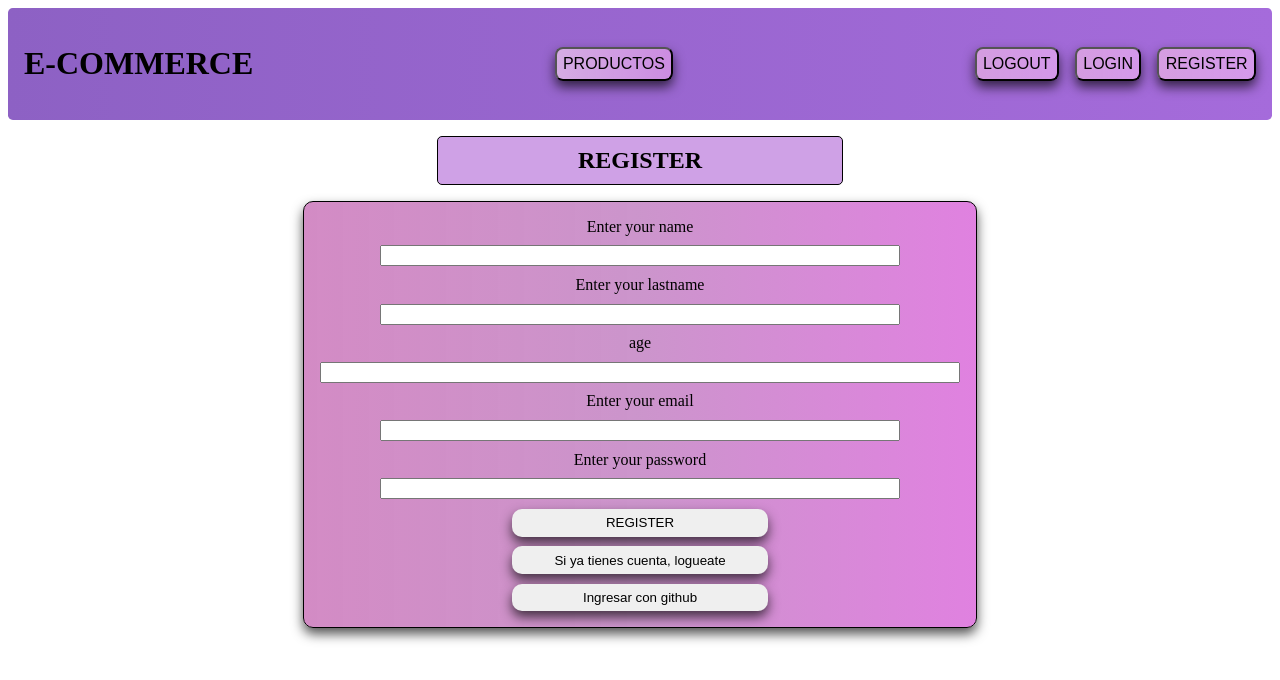
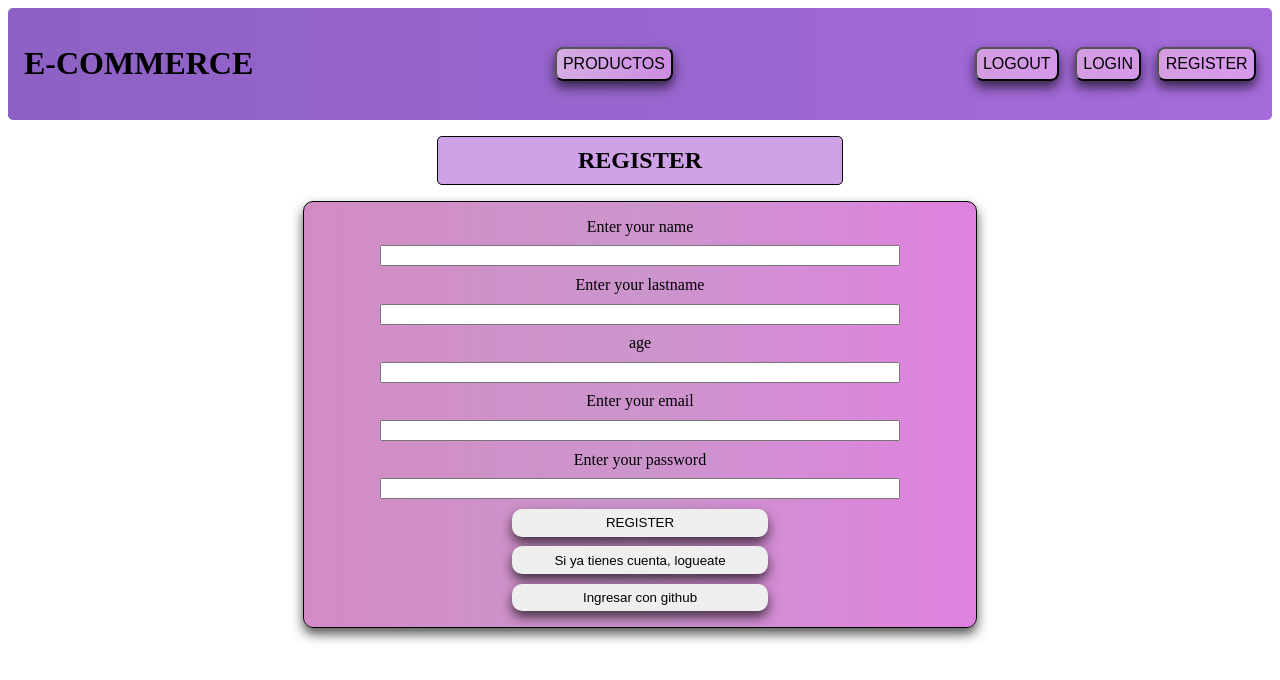
Before and after one commit to rogelio39/desafio-12, a React (Vite) app in the folder frontend/: page / in a window 1280 px wide. Shown: the top 680 px of the page. Built offline with nearby package versions, Linux system fonts and the light colour scheme.

Commit message:
Update Register.css

```diff
--- a/frontend/src/components/register/Register.css
+++ b/frontend/src/components/register/Register.css
@@ -34,6 +34,7 @@
 
 #email,
 #first_name,
+#age,
 #password,
 #last_name {
     width: 40vw;
```
